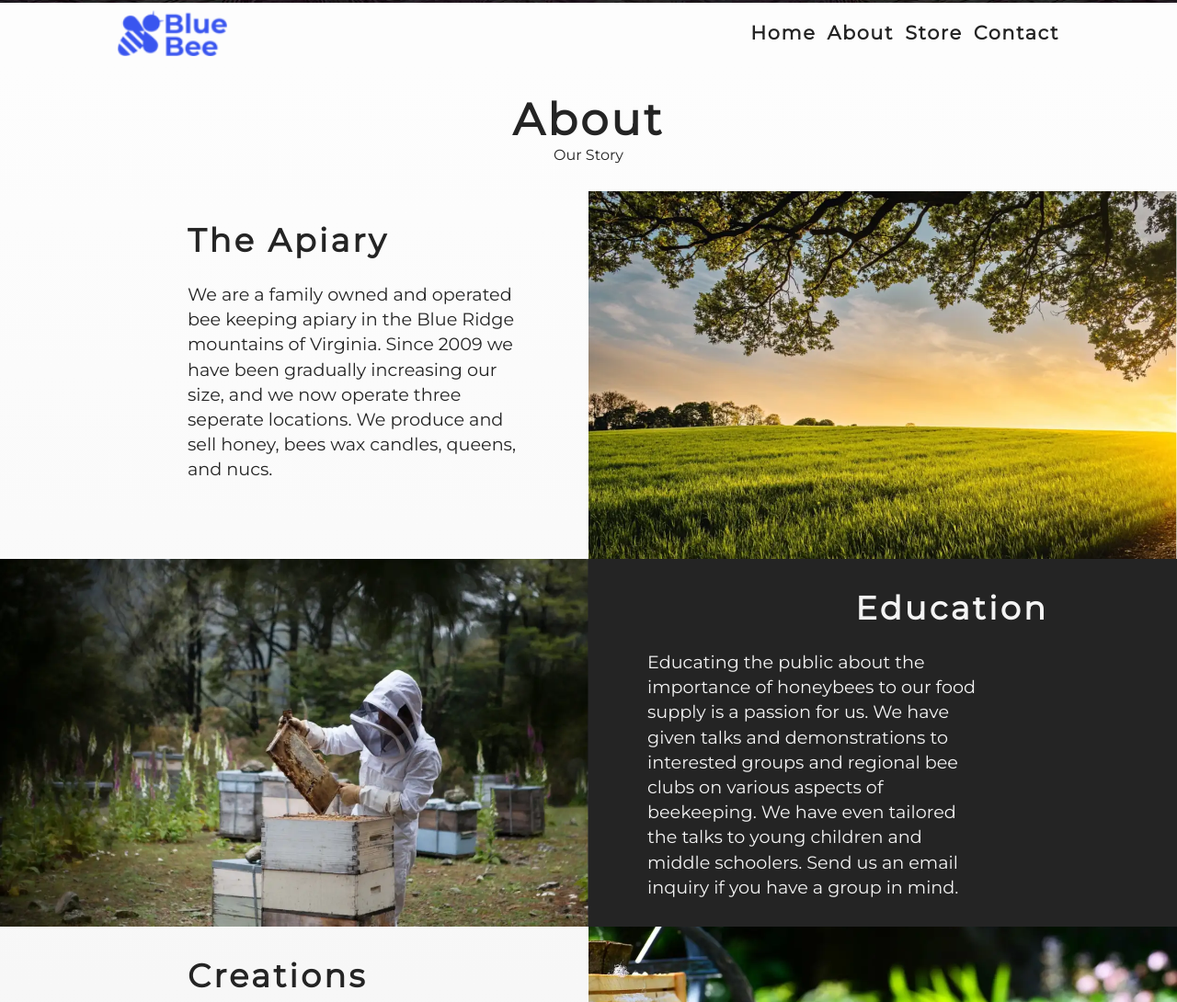
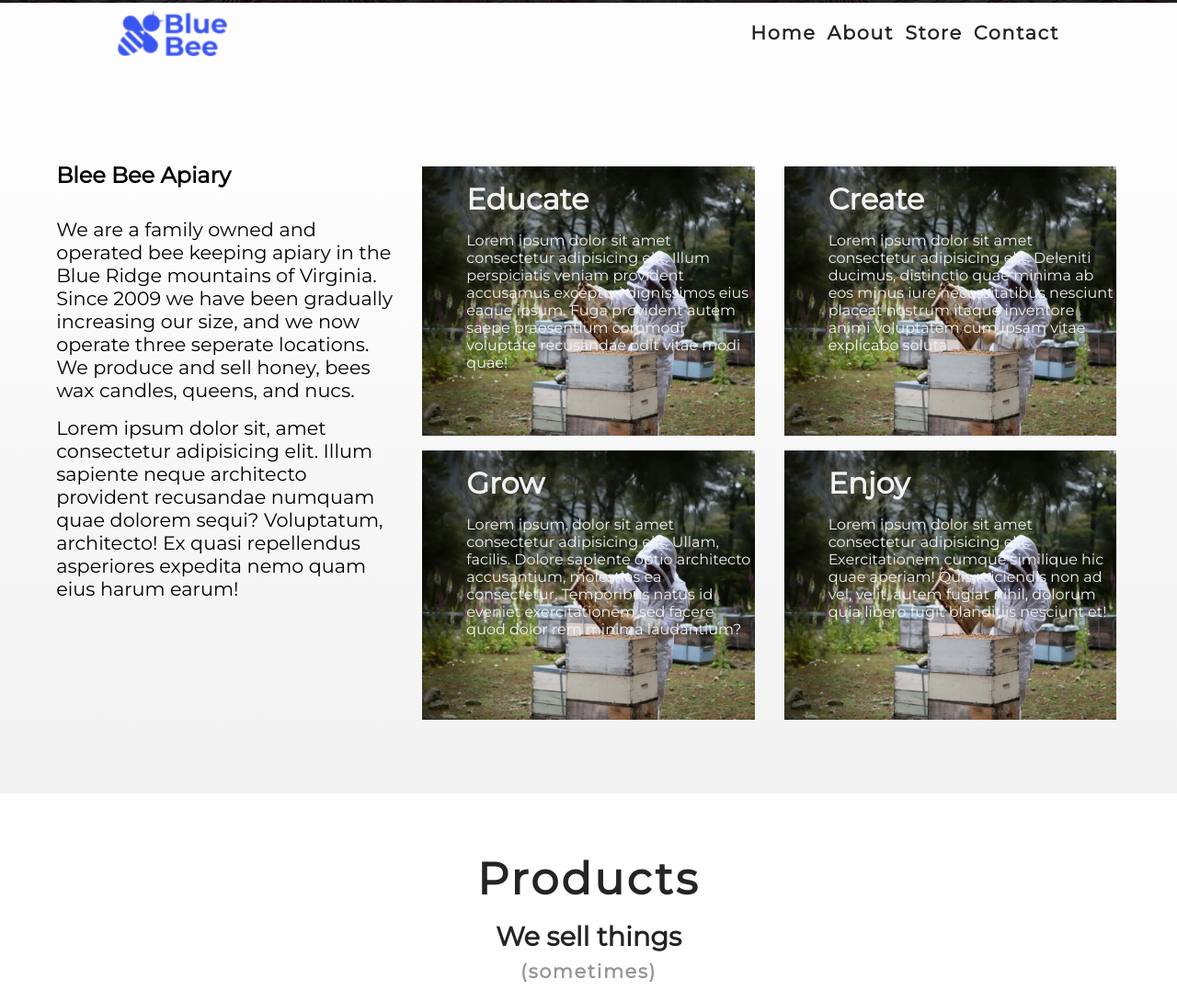
Before and after one commit to greenlightjohnny/oNtAiR.github.io, a plain HTML site: page index4.html in a window 1280 px wide. Shown: the part 797-1887 px from the top of the page at 92% size. Drawn offline with Linux system fonts and the light colour scheme.

Commit message:
New about me section testing

```diff
--- a/CSS4/style.scss
+++ b/CSS4/style.scss
@@ -154,6 +154,7 @@ header {
 }
 
 main {
+  background: #fdfdfd;
   nav {
     display: flex;
     flex: 1 1 0px;
@@ -337,184 +338,98 @@ main {
 
 /********** Articles *********/
 
-.articles {
-  background-image: linear-gradient(#242424, #0c0c0c);
-  padding-bottom: 3rem;
-  display: none;
+.about {
+    background: #FDFDFD;
+background: -webkit-linear-gradient(top, #FDFDFD, #F2F2F2);
+background: -moz-linear-gradient(top, #FDFDFD, #F2F2F2);
+background: linear-gradient(to bottom, #FDFDFD, #F2F2F2);
+padding-bottom: 4rem;
 }
-#tt {
-  @include sectionHeading;
-}
-////////// ABOUT ///////////////////////////////////////////
+.centert {
+  max-width: 1180px;
 
-.about {
-  .centert {
-    .flex {
+
+
+  flex-wrap: wrap;
+  flex: 1;
+  margin: 0 auto;
+  margin-top: 6rem;
+
+
+  .flexNew {
+
     @include tabletL {
         display: flex;
-        flex-wrap: wrap;
+        flex: 0 1 1;
 
-
-        div {
-          flex: 1 1 0;
     }
-      }
-
-      .text {
+    .intro {
+      padding: 0.7rem;
+      padding-bottom: 1.4rem;
 
       p {
-          padding: 1rem;
-          padding-top: 1.5rem;
-          font-family: "Montserrat";
+          padding-top: 1rem;
 
-          font-size: 1.2rem;
-          line-height: 1.7rem;
+          @include tabletP {
+            padding-left: 4rem;
+            padding-right: 4rem;
+            font-size: 1.3rem;
+          }
           @include tabletL {
-            max-width: 500px;
-          }
-        }
-        h2 {
-          padding-top: 2rem;
-          text-align: center;
-          font-size: 2.2rem;
-          font-weight: bold;
-
-          @include tabletL {
-            max-width: 500px;
-            text-align: left;
-          }
-        }
-      }
-
-      .pic {
-        display: flex;
-        max-height: 50vh;
-        flex: 1;
-
-        img {
-          max-width: 100%;
-          max-height: 100%;
-          object-fit: cover;
-          display: flex;
-          flex: 1;
+              padding-left: 0;
+              padding-right: 0;
 
 
           }
       }
-    }
-
+      h2 {
+        text-align: center;
+        padding-bottom: 1rem;
         @include tabletL {
-      .flex:nth-child(odd) {
-        p {
-          padding-left: 10%;
-          padding-right: 4rem;
-          margin-left: auto;
-        }
-
-        h2 {
-          margin-left: auto;
-          justify-content: left;
-          padding-left: 10%;
+            text-align: left;
         }
       }
 
-      .flex:nth-child(even) {
-        p {
-          padding-right: 10%;
-          padding-left: 4rem;
-          color: #f4f4f4;
+
     }
 
-        h2 {
-          margin-right: auto;
-          justify-content: right;
-          padding-left: 4rem;
-          color: #f4f4f4;
-        }
 
-        .text {
-          background: $offblack;
-        }
+    .info, .intro {
+        @include tabletL {
+            flex: 0 0 auto;
+            flex-basis: 33.33333%;
+            max-width: 33.33333%;
         }
     }
 
-    .middleFlex {
-      display: flex;
-      flex: 1;
-      flex-direction: column-reverse;
 
+    .info {
+
+        .card {
+            background-image: url('/IMG4/placeholder2.webp');
+        background-size: cover;
+        background-position: center;
+        background-repeat: no-repeat;
+        height: 293px;
         @include tabletL {
-        flex-direction: row;
-        background: $offblack;
+            margin: 1rem;
         }
+
+          h4 {
+              color: #f2f2f2;
+              font-size: 2rem;
+              font-weight: bold;
+              padding-top: 1rem;
+              padding-left: 3rem;
+          }
+
+          p {
+              color: #f2f2f2;
+              padding-left: 3rem;
+              padding-top: 1rem;
           }
         }
 
-  background-image: linear-gradient(to bottom, #fdfdfd, #fbfbfb, #f9f9f9, #f7f7f7, #f5f5f5);
-
-
-  @include tabletP {
-  }
-
-  .sTitle {
-    text-align: center;
-  }
-
-  h2 {
-    @include sectionHeading;
-    padding-bottom: 0;
-    color: $offblack;
-    display: flex;
-    width: 100%;
-    justify-content: center;
-    align-items: center;
-    text-align: center;
-  }
-
-  p {
-    color: $offblack;
-
-    @include paragraphPadding;
-    padding-top: 0;
-  }
-
-  h3 {
-    padding-top: 1rem;
-    @include subHeading;
-    color: $offblack;
-    padding-bottom: 1rem;
-  }
-
-  article {
-    div {
-      @include tabletP {
-        min-width: 300px;
-        max-width: 500px;
-        background: #fff;
-        margin: auto;
-        margin-bottom: 1.6rem;
-        border-radius: 19px;
-        box-shadow: 5px 5px 10px rgba(0, 0, 0, 0.3);
-      }
-
-      @include tabletL {
-        margin: 2rem;
-      }
-    }
-
-    @include tabletP {
-      width: 100%;
-      margin: 0 auto;
-    }
-
-    @include tabletL {
-      color: $offwhite;
-
-      display: flex;
-      flex: 1;
-      flex-direction: row;
-      flex-wrap: wrap;
-      justify-content: center;
     }
   }
 }
@@ -576,10 +491,6 @@ main {
     line-height: 1.7rem;
     @include paragraphPadding;
   }
-}
-
-main {
-  background-image: radial-gradient(circle, #06060f, #08070e, #09090d, #0b0b0d, #0c0c0c);
 }
 
 .items {
@@ -682,6 +593,7 @@ main {
 
 .contact {
   color: $offwhite;
+  background-image: radial-gradient(circle, #06060f, #08070e, #09090d, #0b0b0d, #0c0c0c);
   .padding {
     padding: 0 15px 0 15px;
   }
--- a/index4.html
+++ b/index4.html
@@ -84,47 +84,45 @@
         <!---------------About ------------------------->
         <div class="anchor" id="navAb"></div>
         <section class="about" id="about">
-            <div class="sTitle">
-                <h2> About</h2>
-                <p>Our Story</p>
-            </div>
+
+
             <section class="centert">
-                <div class="flex">
-
-                    <div class="text">
-                        <h2>The Apiary</h2>
+                <div class="flexNew">
+                    <div class="intro">
+                        <h2>Blee Bee Apiary</h2>
                         <p>We are a family owned and operated bee keeping apiary in the Blue Ridge mountains of
                             Virginia. Since 2009 we have been gradually increasing our size, and we now operate three
                             seperate locations. We produce and sell honey, bees wax candles, queens, and nucs.</p>
-                    </div>
-                    <div class="pic">
-                        <img src="/IMG4/placeholder.webp" alt="">
-                    </div>
-                </div>
-                <div class="flex middleFlex">
-                    <div class="pic">
-                        <img src="/IMG4/placeholder2.webp" alt="">
-                    </div>
-                    <div class="text">
-                        <h2>Education</h2>
-                        <p>Educating the public about the importance of honeybees to our food supply is a
-                            passion for us. We have given talks and demonstrations to interested groups and
-                            regional bee clubs on various aspects of beekeeping. We have even tailored the talks
-                            to young children and middle schoolers. Send us an email inquiry if you have a
-                            group in mind.</p>
+
+                            <p>Lorem ipsum dolor sit, amet consectetur adipisicing elit. Illum sapiente neque architecto provident recusandae numquam quae dolorem sequi? Voluptatum, architecto! Ex quasi repellendus asperiores expedita nemo quam eius harum earum!</p>
                     </div>
 
-                </div>
-                <div class="flex">
-                    <div class="text">
-                        <h2>Creations</h2>
-                        <p>Several family members are artists and have created a series of paintings dealing
-                            with beekeepers and honeybees. Many of these have been sold but a few remain; if
-                            you are interested in any artwork dealing with honeybees, send us an email inquiry.
-                            Commission work is also accepted and we will be happy to speak with you.</p>
+                    <div class="info">
+                        <div class="flexAgain">
+                            <div class="card">
+                                <h4>Educate</h4>
+                                <p>Lorem ipsum dolor sit amet consectetur adipisicing elit. Illum perspiciatis veniam provident accusamus excepturi dignissimos eius eaque ipsum. Fuga provident autem saepe praesentium commodi voluptate recusandae odit vitae modi quae!</p>
+                            </div>
+                            <div class="card">
+                                <h4>Grow</h4>
+                                <p>Lorem ipsum, dolor sit amet consectetur adipisicing elit. Ullam, facilis. Dolore sapiente optio architecto accusantium, molestias ea consectetur. Temporibus natus id eveniet exercitationem sed facere quod dolor rem minima laudantium?</p>
+                            </div>
+
+                        </div>
                     </div>
-                    <div class="pic">
-                        <img src="/IMG4/placeholder3.webp" alt="">
+                    <div class="info">
+
+                            <div class="flexAgain">
+                                    <div class="card">
+                                        <h4>Create</h4>
+                                        <p>Lorem ipsum dolor sit amet consectetur adipisicing elit. Deleniti ducimus, distinctio quae minima ab eos minus iure necessitatibus nesciunt placeat nostrum itaque inventore animi voluptatem cum ipsam vitae explicabo soluta.</p>
+                                    </div>
+                                    <div class="card">
+                                        <h4>Enjoy</h4>
+                                        <p>Lorem ipsum dolor sit amet consectetur adipisicing elit. Exercitationem cumque similique hic quae aperiam! Quis reiciendis non ad vel, velit, autem fugiat nihil, dolorum quia libero fugit blanditiis nesciunt et!</p>
+                                    </div>
+
+                                </div>
                     </div>
                 </div>
             </section>
```
Also changed, not shown: CSS4/style.css, 1 other file. Lines whose indentation alone changed are shown as unchanged.
